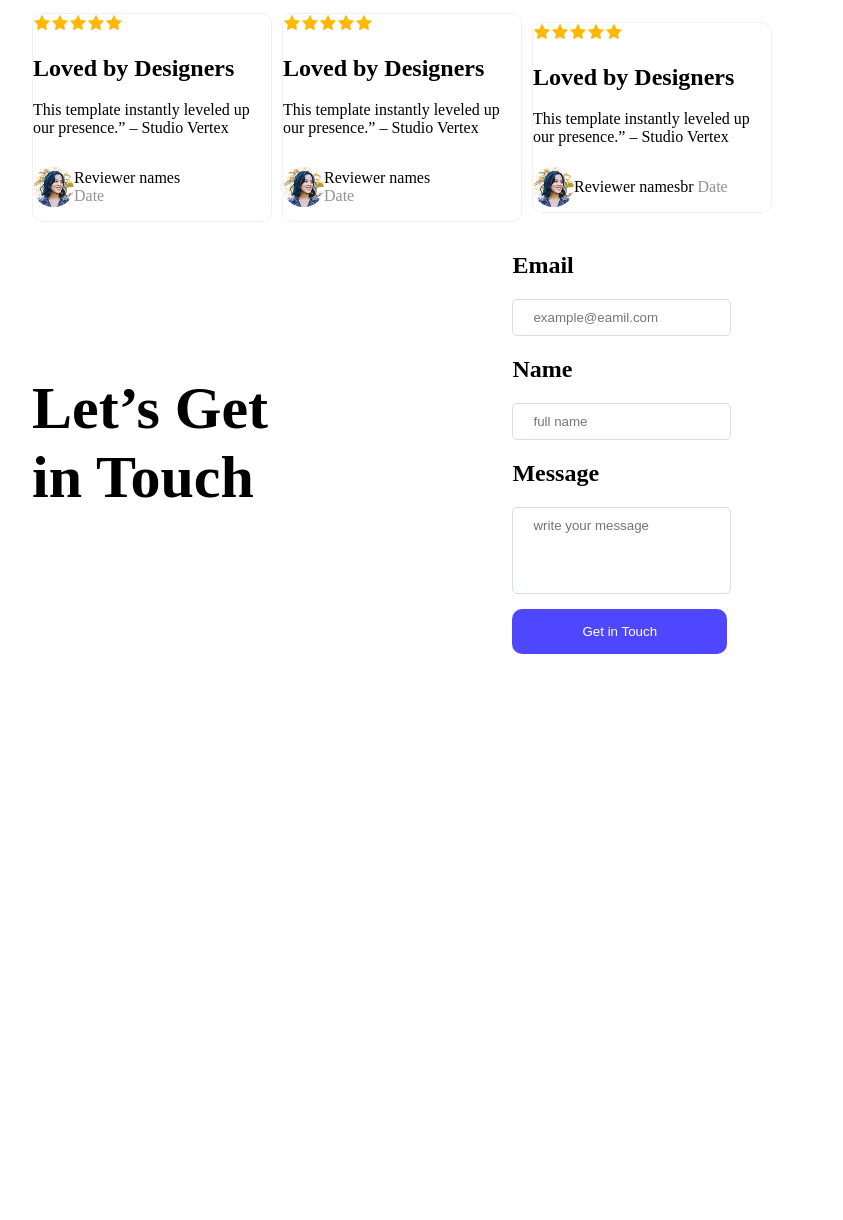
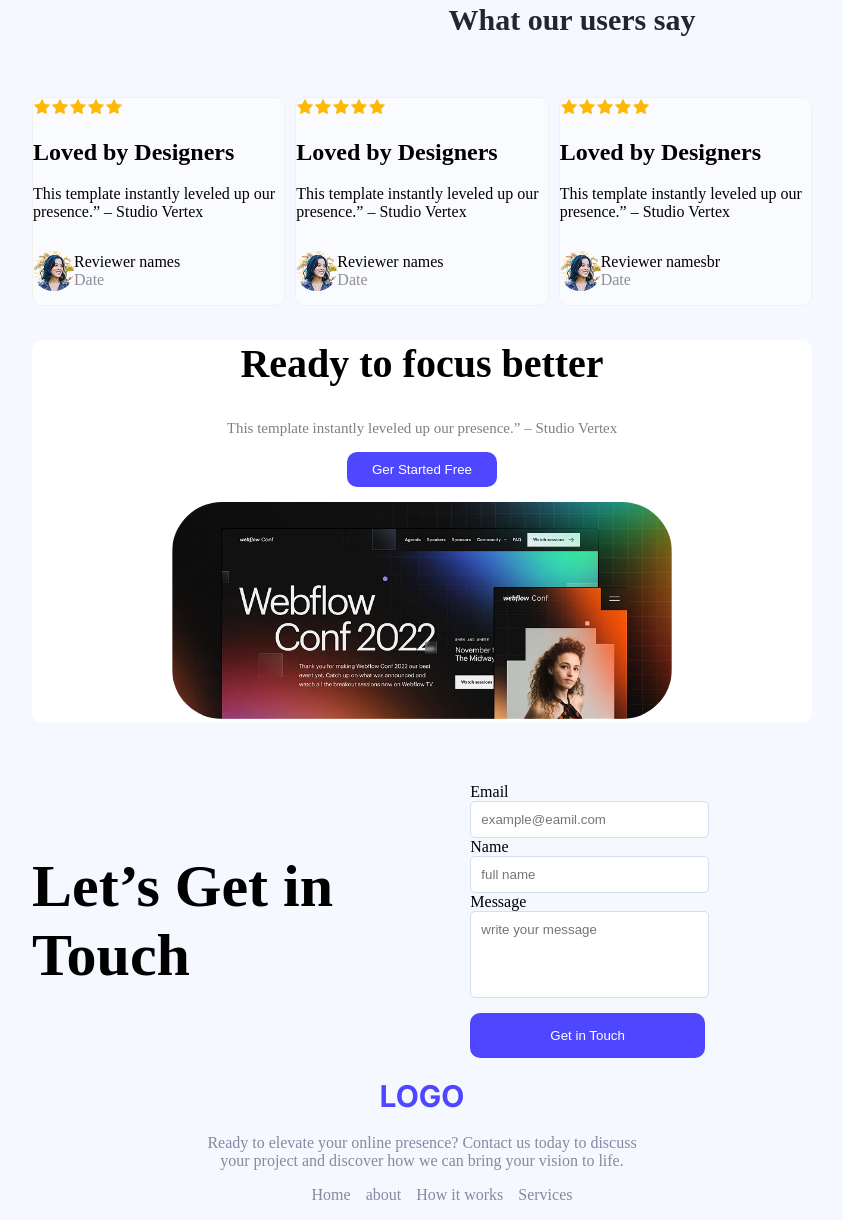
Before and after one commit to Sadman-Sakib-12/landing-page, a plain HTML site: page index.html in a window 1280 px wide. Shown: the part 1052-2272 px from the top of the page, without its empty margins (68-911 px from the left). Before the commit the page ends 1716 px from the top, so only its background shows below. Drawn offline with Linux system fonts and the light colour scheme.

Commit message:
complite

```diff
--- a/index.html
+++ b/index.html
@@ -5,6 +5,9 @@
     <meta charset="UTF-8">
     <meta name="viewport" content="width=device-width, initial-scale=1.0">
     <title>Document</title>
+    <link rel="preconnect" href="https://fonts.googleapis.com">
+    <link rel="preconnect" href="https://fonts.gstatic.com" crossorigin>
+    <link href="https://fonts.googleapis.com/css2?family=Inter:ital,opsz,wght@0,14..32,100..900;1,14..32,100..900&display=swap" rel="stylesheet">
     <link rel="stylesheet" href="style.css">
 </head>
 
@@ -59,6 +62,9 @@
         </section>
 
         <section>
+            <div class="our">
+                <h1>What our users say</h1>
+            </div>
             <div class="review">
                 <div class="box-1">
                     <div class="star">
@@ -135,10 +141,24 @@
                     <p>This template instantly leveled up our presence.” – Studio Vertex</p>
                     <div class="avatar">
                         <img src="./Assets/avatar.png" alt="">
-                        <p>Reviewer namesbr
-                             <span class="da">Date</span></p>
+                        <p>Reviewer namesbr <br> <span class="da">Date</span>
+                        </p>
                     </div>
                 </div>
+            </div>
+        </section>
+
+        <section>
+            <div class="free">
+                <div class="text">
+                    <h1>Ready to focus better</h1>
+                    <p>This template instantly leveled up our presence.” – Studio Vertex</p>
+                    <button class="up">Ger Started Free</button>
+                </div>
+                <div class="conf">
+                    <img src="./Assets/wc-big.png" alt="">
+                </div>
+
             </div>
         </section>
 
@@ -148,18 +168,36 @@
                     <h1>Let’s Get in Touch</h1>
                 </div>
                 <div class="news-1">
-                <h1>Email</h1>
+                    <label for="">Email</label><br>
                     <input type="email" name="" id="" placeholder="example@eamil.com"><br>
-                <h1>Name</h1>
-                <input  type="search" name="" id="" placeholder="full name"><br>
-                <h1>Message</h1>
+                    <label for="">Name</label><br>
+                    <input type="search" name="" id="" placeholder="full name"><br>
+                    <label for="">Message</label><br>
                     <input class="full-name" type="text" name="" id="" placeholder="write your message">
                     <button class="get">Get in Touch</button>
                 </div>
             </div>
         </section>
     </main>
-    <footer></footer>
+    <footer>
+        <div class="foot">
+            <div class="lo">
+                <h1>LOGO</h1>
+                <p>Ready to elevate your online presence? Contact us today to discuss your project and discover how we
+                    can bring your vision to life.</p>
+            </div>
+            <div>
+                <div class="fot">
+                    <ul>
+                        <li><a href="#">Home</a></li>
+                        <li><a href="#">about</a></li>
+                        <li><a href="#">How it works</a></li>
+                        <li><a href="#">Services</a></li>
+                    </ul>
+                </div>
+            </div>
+        </div>
+    </footer>
 </body>
 
 </html>
--- a/style.css
+++ b/style.css
@@ -2,6 +2,7 @@
 body {
     margin: 0;
     padding: 0;
+    background-color: rgb(245, 248, 255);
 }
 
 .main {
@@ -20,7 +21,7 @@ body {
 
 .logo h1 {
     color: #4E47FF;
-    font-family: inherit;
+    font-family:Inter;
 }
 
 .up {
@@ -29,6 +30,10 @@ body {
     padding: 10px 25px;
     border: none;
     color: white;
+}
+.up:hover{
+    color: #252432;
+    background-color:darkorange;
 }
 
 .banner {
@@ -40,6 +45,7 @@ body {
 
 .banner h1 {
     color: #252432;
+    font-family: Inter;
     font-size: 50px;
     font-weight: 600;
 }
@@ -51,7 +57,7 @@ body {
     align-items: center;
     justify-content: center;
     /* margin-top: 60px; */
-    width: 740px;
+    width: 780px;
     gap: 130px;
     margin: 100px 100px;
 }
@@ -68,11 +74,12 @@ body {
 /*..............User..........*/
 .user {
     background-color: rgba(78, 71, 255, 0.1);
-    width: 740px;
+    width: 780px;
     margin: 10px 100px;
     border-radius: 10px;
 }
-.user h2{
+
+.user h2 {
     text-align: center;
     padding-top: 30px;
     font-size: 20px;
@@ -88,81 +95,167 @@ body {
     line-height: 1.10px;
 
 }
-.uk p{
+
+.uk p {
     font-size: 10px;
 }
-.uk h1{
+
+.uk h1 {
     color: #4E47FF;
+    font-family: Inter;
 }
 
 
 /*..........review............*/
-.review{
+.our {
+    text-align: center;
+    font-size: 20px;
+    color: #252432;
+    font-weight: 700;
+    margin-top: 50px;
+}
+
+.review {
     display: flex;
     align-items: center;
-    width: 740px;
+    width: 780px;
     margin: 10px 100px;
     margin-top: 60px;
     gap: 10px;
 }
-.box-1{
+
+.box-1 {
     width: 350px;
     /* height: 200px; */
-    background-color: rgb(255,255,255,0.5);
+    background-color: rgba(255, 255, 255, 0.5);
     border-radius: 10px;
     border: none;
-    border: 1px solid rgb(242,242,237);
+    border: 1px solid rgb(242, 242, 237);
 }
-.star{
+
+.star {
     display: flex;
 }
 
-.avatar{
+.avatar {
     display: flex;
     align-items: center;
 }
-.avatar .da{
+
+.avatar .da {
     border-radius: 10px;
-    color:rgb(37, 36, 50, 0.5) ;
+    color: rgb(37, 36, 50, 0.5);
 }
-.avatar ,img{
+
+.avatar,
+img {
     border-radius: 50px;
 
 }
 
 /*............news...............*/
-.news{
+.news {
     display: flex;
     align-items: center;
-    width: 740px;
+    width: 780px;
     margin: 10px 100px;
-    gap: 200px;
+    gap: 100px;
+    margin-top: 60px;
 }
-.let{
+
+.let {
     font-size: 40px;
 }
-.news-1 input{
+
+.news-1 input {
     border: none;
-    padding: 10px 20px;
+    padding: 10px 50px;
     border-radius: 5px;
-    border: 1px solid rgb(214,221,237);
-    background-color: rgba(255,255,255);
-}
-.news-1 .full-name
- {
-    border: none;
-    padding: 60px 20px;
-    padding-top: 10px;
-    border: 1px solid rgb(214,221,237);
-    background-color: rgba(255,255,255);
-    border-radius: 5px;
+    padding-left: 10px;
+    border: 1px solid rgb(214, 221, 237);
+    background-color: rgba(255, 255, 255);
 }
 
-.get{
+.news-1 .full-name {
+    border: none;
+    padding: 60px 50px;
+    padding-top: 10px;
+    border: 1px solid rgb(214, 221, 237);
+    background-color: rgba(255, 255, 255);
+    border-radius: 5px;
+    padding-left: 10px;
+}
+
+.get {
     background-color: #4E47FF;
     border-radius: 10px;
     color: white;
     border: none;
     margin-top: 15px;
-    padding: 15px 70px;
+    padding: 15px 80px;
 }
+.get:hover{
+    color: #252432;
+    background-color: darkorange;
+}
+
+
+/*...........Free...............*/
+
+.free {
+    background-color: rgb(255, 255, 255);
+    border-radius: 10px;
+    width: 780px;
+    margin: 10px 100px;
+    text-align: center;
+}
+
+.text p {
+    font-size: 15px;
+    color: rgb(0, 0, 0, 0.5);
+}
+
+.text h1 {
+    font-size: 40px;
+}
+
+.conf img {
+    width: 500px;
+    margin-top: 15px;
+}
+
+/*..................footer.............*/
+.foot {
+    width: 780px;
+    text-align: center;
+    margin: 10px 100px;
+}
+
+.lo h1 {
+    color: #4E47FF;
+    font-size: 30px;
+    font-weight: bold;
+    font-family: Inter;
+}
+
+.lo p {
+    margin: 0 auto;
+    width: 431px;
+    color: rgb(137, 135, 161);
+}
+
+.fot ul {
+    display: flex;
+    align-items: center;
+    justify-content: center;
+    gap: 15px;
+}
+
+.fot ul {
+    list-style: none;
+}
+
+.fot ul li a {
+    text-decoration: none;
+    color: #8987A1;
+}
```
Lines whose indentation alone changed are shown as unchanged.
